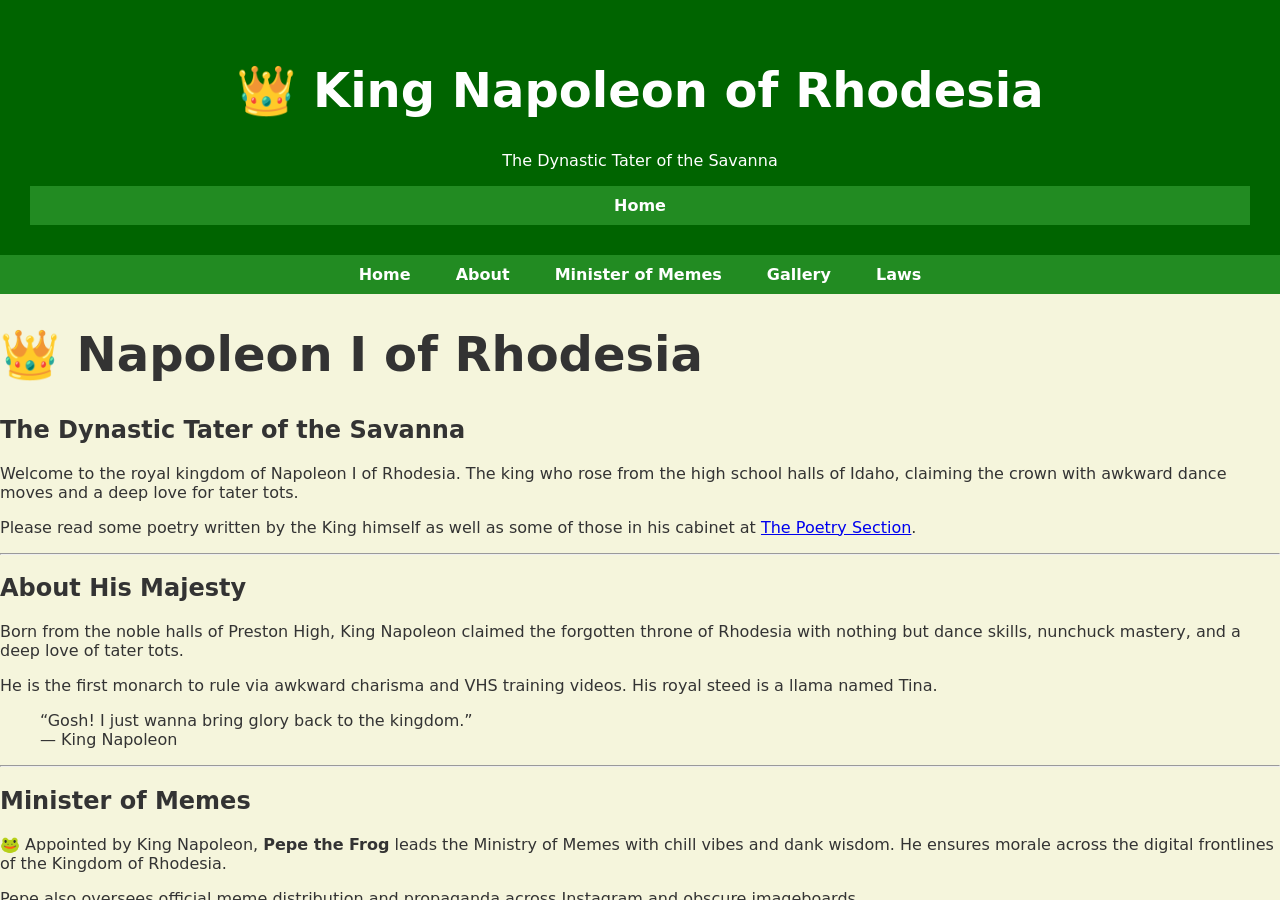
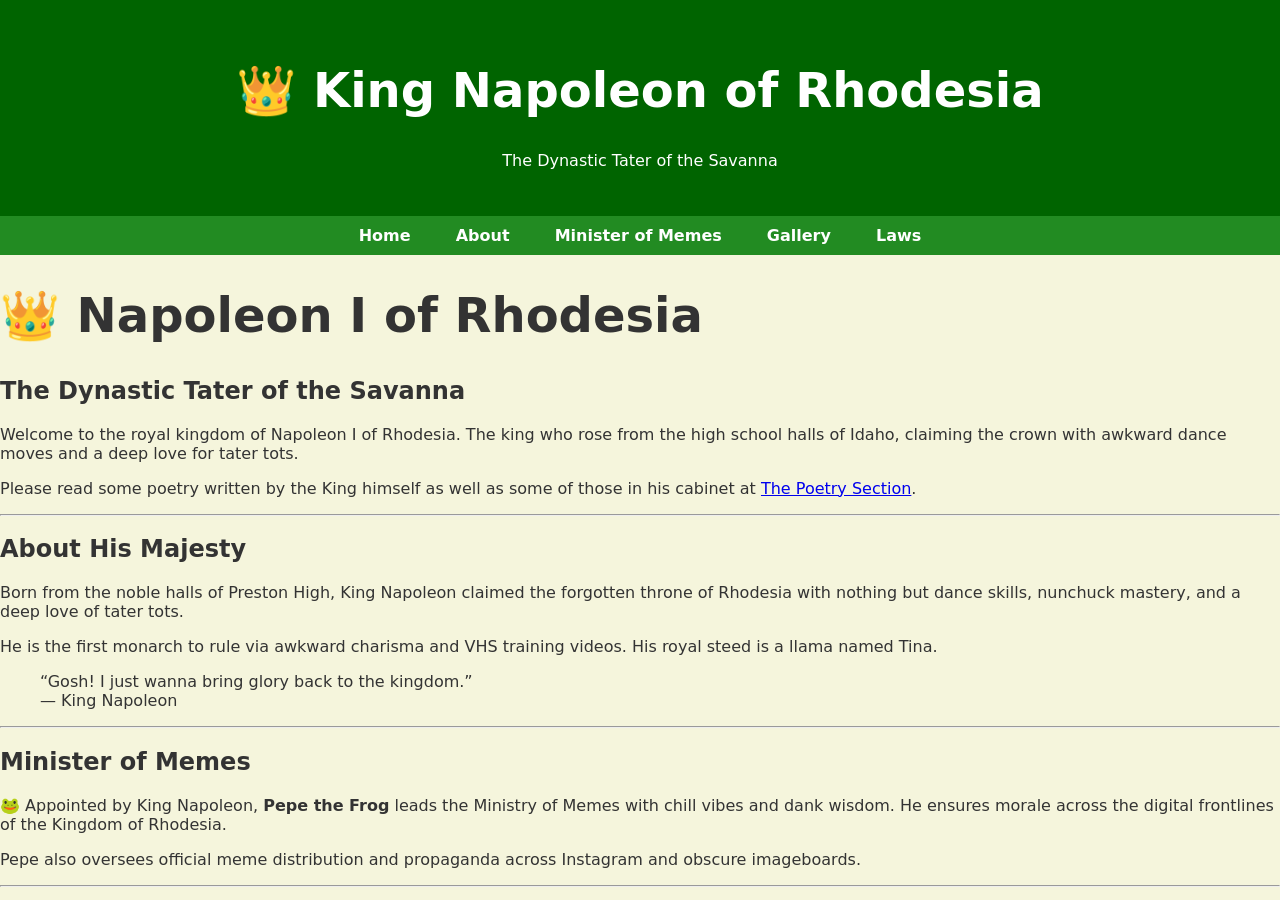
Before and after one commit to thekingofrhodesia/thekingofrhodesia.github.io, a Jekyll site: the page built from index.md, in a window 1280 px wide and 900 px high. Built offline with Jekyll 4.4.1, drawn with Linux system fonts in a browser that asks for light colours; some web fonts are replaced; our own code applies the rules of GitHub Pages for plain Markdown files.

Commit message:
Update default.html

```diff
--- a/_layouts/default.html
+++ b/_layouts/default.html
@@ -61,9 +61,6 @@
     <header>
         <h1>👑 {{ site.title }}</h1>
         <p>The Dynastic Tater of the Savanna</p>
-        <nav>
-            <a href="/">Home</a>
-        </nav>
     </header>
 
     <nav>
```
